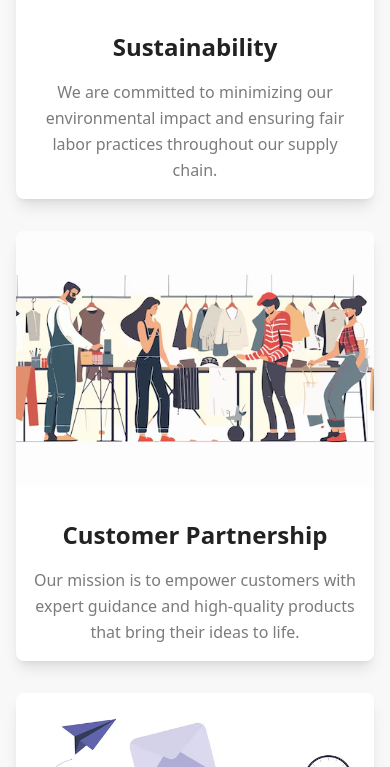
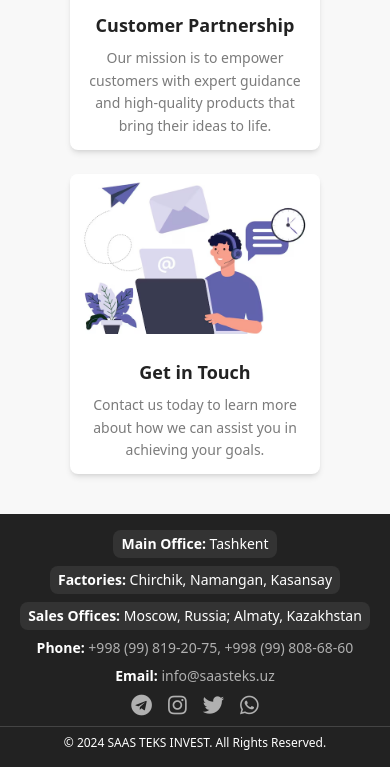
Before and after one commit to Hondamiras/SAAS, a Django app: page /about/ in a window 390 px wide. Shown: the part 1833-2600 px from the top of the page. Run offline with Django 5.2, Linux system fonts and the light colour scheme; data comes from the database, SQL or seed files in the repository; some libraries are stand-ins or nearby versions; some web fonts are replaced.

Commit message:
Your commit message here

```diff
--- a/templates/about_us.html
+++ b/templates/about_us.html
@@ -5,19 +5,19 @@
     <div class="container mx-auto text-center">
 
         <!-- Grid Layout for Two Columns -->
-        <div class="grid grid-cols-1 sm:grid-cols-2 lg:grid-cols-3 gap-8 px-4">
+        <div class="grid grid-cols-1 sm:grid-cols-2 lg:grid-cols-3 gap-6 px-4">
             {% for about in about_us %}
-            <div class="bg-white rounded-lg shadow-lg overflow-hidden">
+            <div class="bg-white rounded-lg shadow-md overflow-hidden max-w-[250px] mx-auto">
                 <!-- Image Section -->
-                <img src="{{ about.image.url }}" alt="{{ about.title }}" class="w-full h-64 object-cover mb-4">
+                <img src="{{ about.image.url }}" alt="{{ about.title }}" class="w-full h-40 object-cover mb-3">
 
                 <!-- Content Section -->
-                <div class="p-4">
+                <div class="p-3">
                     <!-- Title -->
-                    <h2 class="text-2xl font-bold mb-4 text-[#222]">{{ about.title }}</h2>
+                    <h2 class="text-lg font-bold mb-2 text-[#222]">{{ about.title }}</h2>
 
                     <!-- Description -->
-                    <p class="text-[#7B7B7B] text-base leading-relaxed">
+                    <p class="text-[#7B7B7B] text-sm leading-relaxed">
                         {{ about.description }}
                     </p>
                 </div>
```
